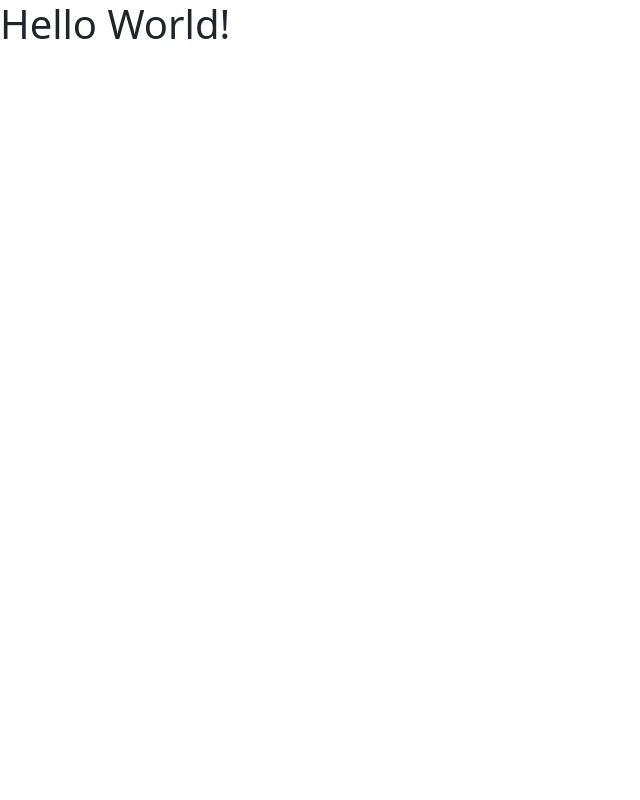
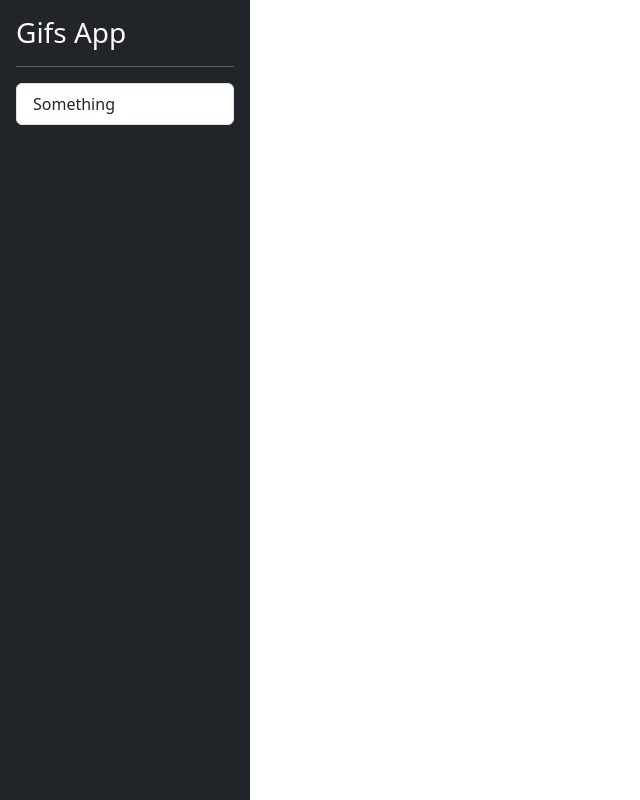
Before and after one commit to Nitecreeper/fh-gifs-app, an Angular app: page / in a window 1280 px wide. Shown: the whole page, without its empty margins (0-640 px from the left). Built offline with nearby package versions, Linux system fonts and the light colour scheme.

Commit message:
feat: Se crea sidebar y se crean carpetas de estructura.

```diff
--- a/src/app/app.component.html
+++ b/src/app/app.component.html
@@ -1 +1,8 @@
-<h1>Hello World!</h1>
+<div class="d-flex">
+  <!-- SIDEBAR -->
+  <shared-sidebar></shared-sidebar>
+
+  <!-- Home Page -->
+
+
+</div>
--- /dev/null
+++ b/src/app/shared/components/sidebar/sidebar.component.css
@@ -0,0 +1,4 @@
+#sidebar{
+    height: 100vh;
+    width: 250px;
+}
--- /dev/null
+++ b/src/app/shared/components/sidebar/sidebar.component.html
@@ -0,0 +1,7 @@
+<div class="bg-dark border-right p-3" id="sidebar">
+    <h3 class="text-light">Gifs App</h3>
+    <hr class="text-white">
+    <div class="list-group list-reset">
+        <button class="list-group-item list-group-item-action"> Something </button>
+    </div>
+</div>
```
Also changed, not shown: src/app/shared/components/sidebar/sidebar.component.ts (added, +10 -0 lines), src/app/shared/shared.module.ts (+7 -1 lines), 1 other file (tests, documents, lock files or other folders).
